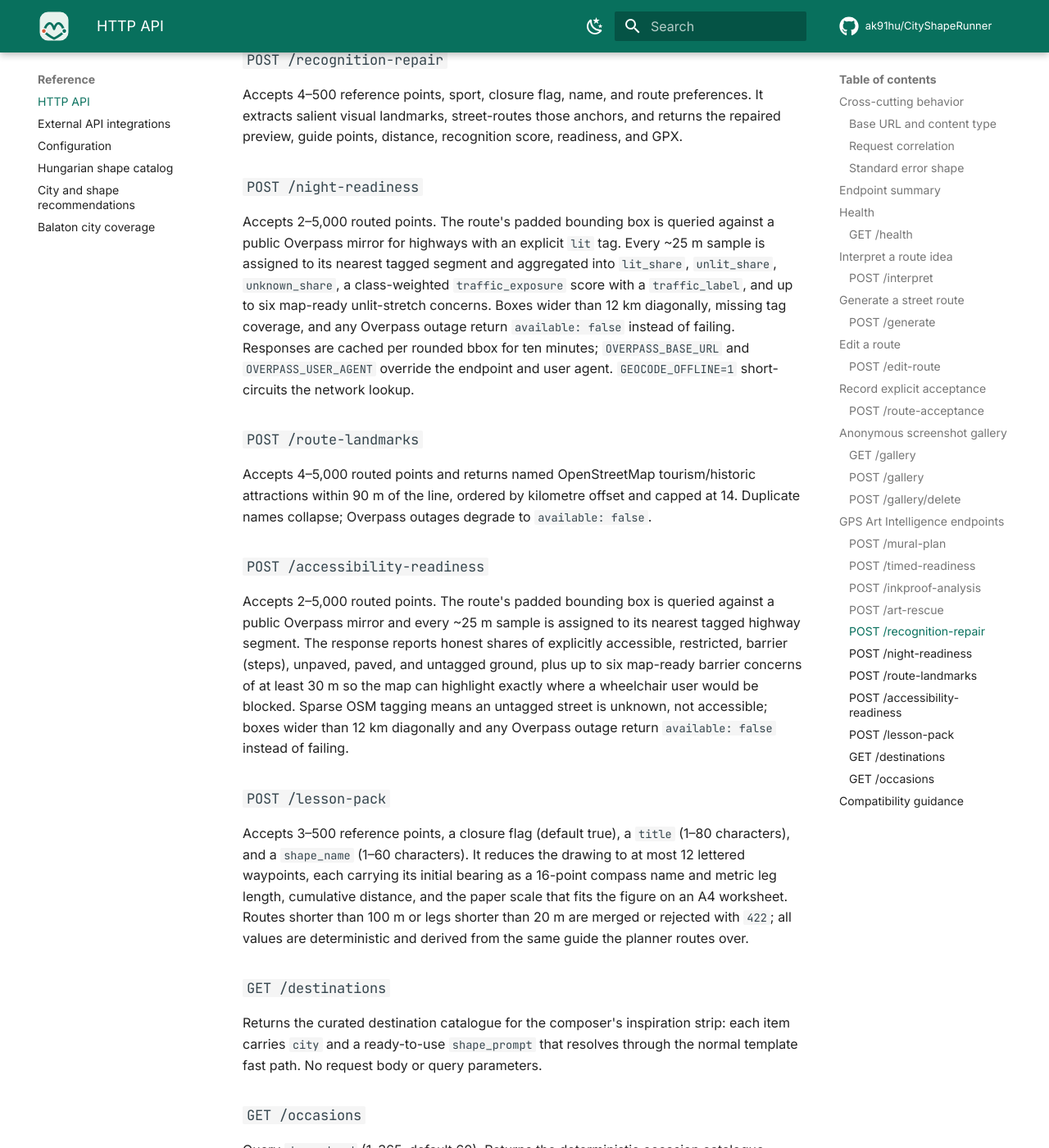
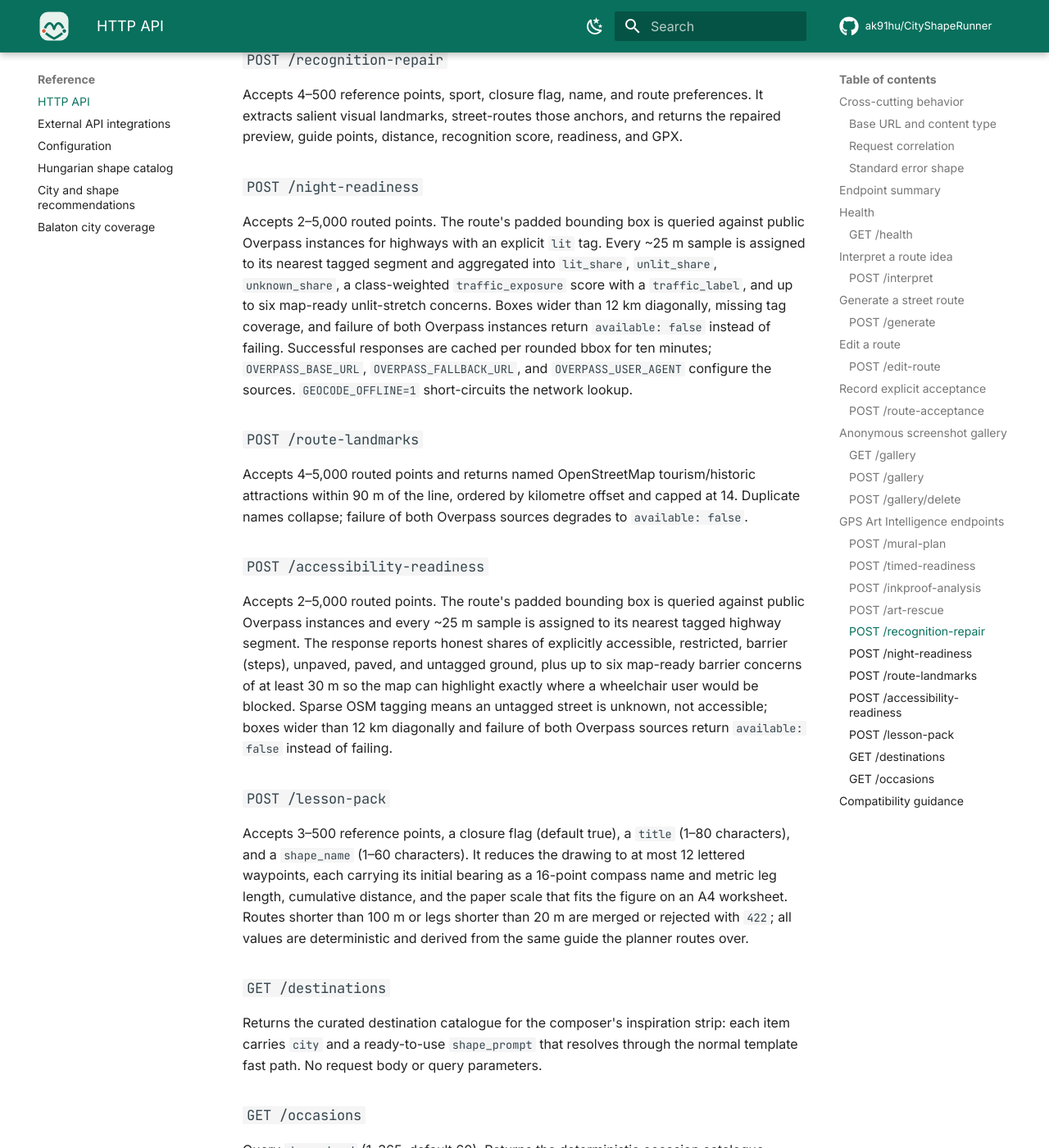
Before and after one commit to ak91hu/CityShapeRunner, an MkDocs documentation site: the page built from docs/api-reference.md, in a window 1280 px wide and 1400 px high, scrolled down 8444 px. Shown: the whole window at 82% size. Built offline with MkDocs 1.6.1 and Material for MkDocs 9.7.7, drawn with Linux system fonts in a browser that asks for light colours; comment, search, counter and statistics services are not loaded.

Commit message:
docs: describe resilient Overpass context lookups

```diff
--- a/docs/api-reference.md
+++ b/docs/api-reference.md
@@ -267,15 +267,15 @@
 
 ### `POST /night-readiness`
 
-Accepts 2–5,000 routed points. The route's padded bounding box is queried against a public Overpass mirror for highways with an explicit `lit` tag. Every ~25 m sample is assigned to its nearest tagged segment and aggregated into `lit_share`, `unlit_share`, `unknown_share`, a class-weighted `traffic_exposure` score with a `traffic_label`, and up to six map-ready unlit-stretch concerns. Boxes wider than 12 km diagonally, missing tag coverage, and any Overpass outage return `available: false` instead of failing. Responses are cached per rounded bbox for ten minutes; `OVERPASS_BASE_URL` and `OVERPASS_USER_AGENT` override the endpoint and user agent. `GEOCODE_OFFLINE=1` short-circuits the network lookup.
+Accepts 2–5,000 routed points. The route's padded bounding box is queried against public Overpass instances for highways with an explicit `lit` tag. Every ~25 m sample is assigned to its nearest tagged segment and aggregated into `lit_share`, `unlit_share`, `unknown_share`, a class-weighted `traffic_exposure` score with a `traffic_label`, and up to six map-ready unlit-stretch concerns. Boxes wider than 12 km diagonally, missing tag coverage, and failure of both Overpass instances return `available: false` instead of failing. Successful responses are cached per rounded bbox for ten minutes; `OVERPASS_BASE_URL`, `OVERPASS_FALLBACK_URL`, and `OVERPASS_USER_AGENT` configure the sources. `GEOCODE_OFFLINE=1` short-circuits the network lookup.
 
 ### `POST /route-landmarks`
 
-Accepts 4–5,000 routed points and returns named OpenStreetMap tourism/historic attractions within 90 m of the line, ordered by kilometre offset and capped at 14. Duplicate names collapse; Overpass outages degrade to `available: false`.
+Accepts 4–5,000 routed points and returns named OpenStreetMap tourism/historic attractions within 90 m of the line, ordered by kilometre offset and capped at 14. Duplicate names collapse; failure of both Overpass sources degrades to `available: false`.
 
 ### `POST /accessibility-readiness`
 
-Accepts 2–5,000 routed points. The route's padded bounding box is queried against a public Overpass mirror and every ~25 m sample is assigned to its nearest tagged highway segment. The response reports honest shares of explicitly accessible, restricted, barrier (steps), unpaved, paved, and untagged ground, plus up to six map-ready barrier concerns of at least 30 m so the map can highlight exactly where a wheelchair user would be blocked. Sparse OSM tagging means an untagged street is unknown, not accessible; boxes wider than 12 km diagonally and any Overpass outage return `available: false` instead of failing.
+Accepts 2–5,000 routed points. The route's padded bounding box is queried against public Overpass instances and every ~25 m sample is assigned to its nearest tagged highway segment. The response reports honest shares of explicitly accessible, restricted, barrier (steps), unpaved, paved, and untagged ground, plus up to six map-ready barrier concerns of at least 30 m so the map can highlight exactly where a wheelchair user would be blocked. Sparse OSM tagging means an untagged street is unknown, not accessible; boxes wider than 12 km diagonally and failure of both Overpass sources return `available: false` instead of failing.
 
 ### `POST /lesson-pack`
 
```
Also changed, not shown: 1 other file.
